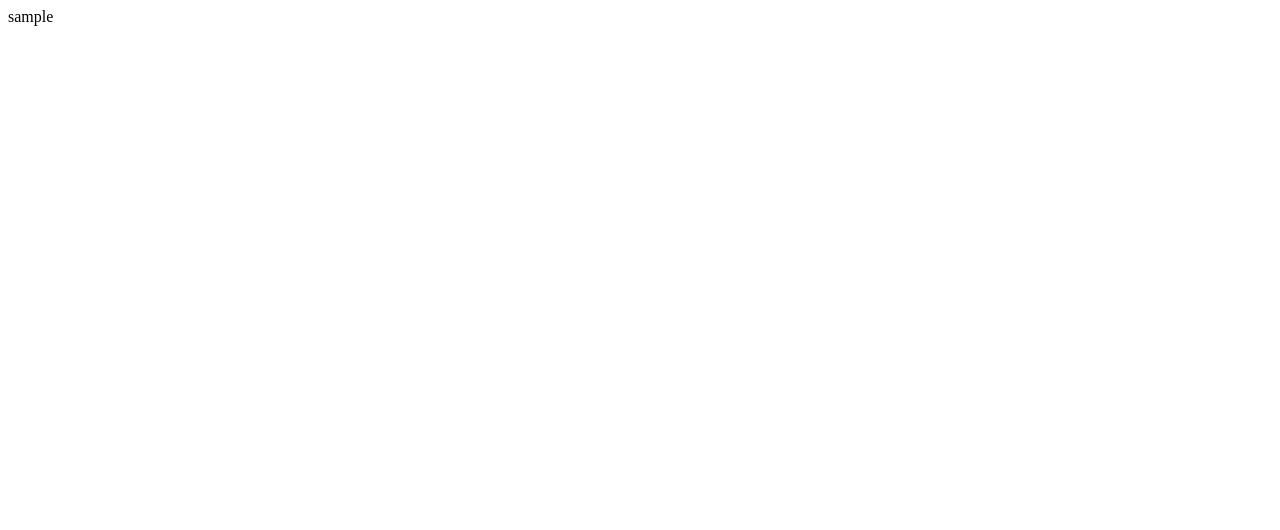
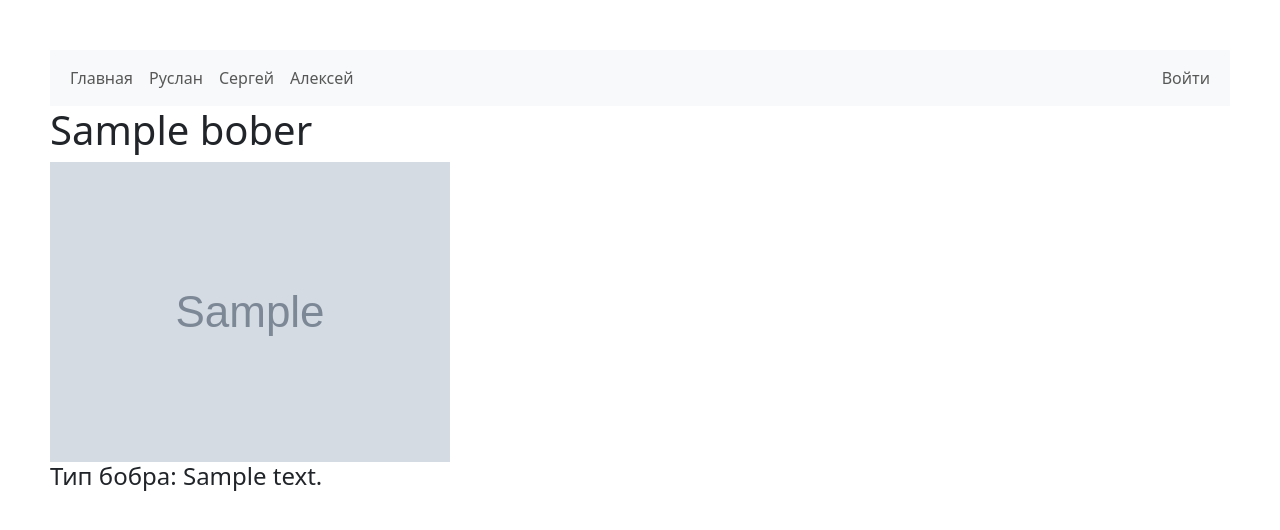
Before and after one commit to SpartQS/BoberProject, a Node server app: a page that uses app.js in a window 1280 px wide. Before the commit the part shown is almost empty. Shown: the top 530 px of the page. Run offline with Node 20, Linux system fonts and the light colour scheme; tables that the repository leaves empty hold one stand-in row (values such as "Sample post"); grey boxes marked "Sample" are stand-in pictures; some libraries are stand-ins or nearby versions.

Commit message:
bober_8_3

```diff
--- a/app.js
+++ b/app.js
@@ -3,7 +3,7 @@ var express = require('express');
 var path = require('path');
 var cookieParser = require('cookie-parser');
 var mongoose = require('mongoose')
-mongoose.connect('mongodb://localhost/threecats')
+mongoose.connect('mongodb://localhost/Bobers')
 var logger = require('morgan');
 
 var indexRouter = require('./routes/index');
--- a/createDB.js
+++ b/createDB.js
@@ -8,7 +8,7 @@ await client.connect();
 var database = client.db("Bobers");
 database.dropDatabase()
 database = client.db("Bobers");
-const bober = database.collection("Types");
+const bober = database.collection("bobers");
 const result = await bober.insertMany(data);
 console.log(`${result.insertedCount} documents were inserted`);
 } finally {
--- a/routes/bobers.js
+++ b/routes/bobers.js
@@ -1,16 +1,6 @@
 var express = require('express');
 var router = express.Router();
 var Bober = require("../models/bober").Bober
-
-/* GET users listing. */
-router.get('/', function(req, res, next) {
-  res.send('Новый маршрутизатор, для маршрутов, начинающихся c bobers');
-});
-
-/* Страница бобров */
-router.get("/:nick", function(req, res, next) {
-    res.send(req.params.nick);
-    });
 
 /* Страница героев */
 router.get("/:nick", async (req, res, next) => {
@@ -18,7 +8,7 @@ router.get("/:nick", async (req, res, next) => {
       const bober = await Bober.findOne({ nick: req.params.nick });
       console.log(bober);
       if (!bober) {
-        throw new Error("Нет такого!");
+        throw new Error("Нет такого бобра");
       }
       res.render('bober', {
         title: bober.title,
--- a/views/layout/page.ejs
+++ b/views/layout/page.ejs
@@ -17,13 +17,13 @@
         <a class="nav-link" href="/">Главная</a>
         </li>
         <li class="nav-item">
-        <a class="nav-link" href="/pbober">Руслан</a>
+        <a class="nav-link" href="/bobers/pbober">Руслан</a>
         </li>
         <li class="nav-item">
-        <a class="nav-link" href="/vbober">Сергей</a>
+        <a class="nav-link" href="/bobers/vbober">Сергей</a>
         </li>
         <li class="nav-item">
-        <a class="nav-link" href="/obober">Алексей</a>
+        <a class="nav-link" href="/bobers/obober">Алексей</a>
         </li>
         </ul>
         <ul class="navbar-nav navbar-right">
```
